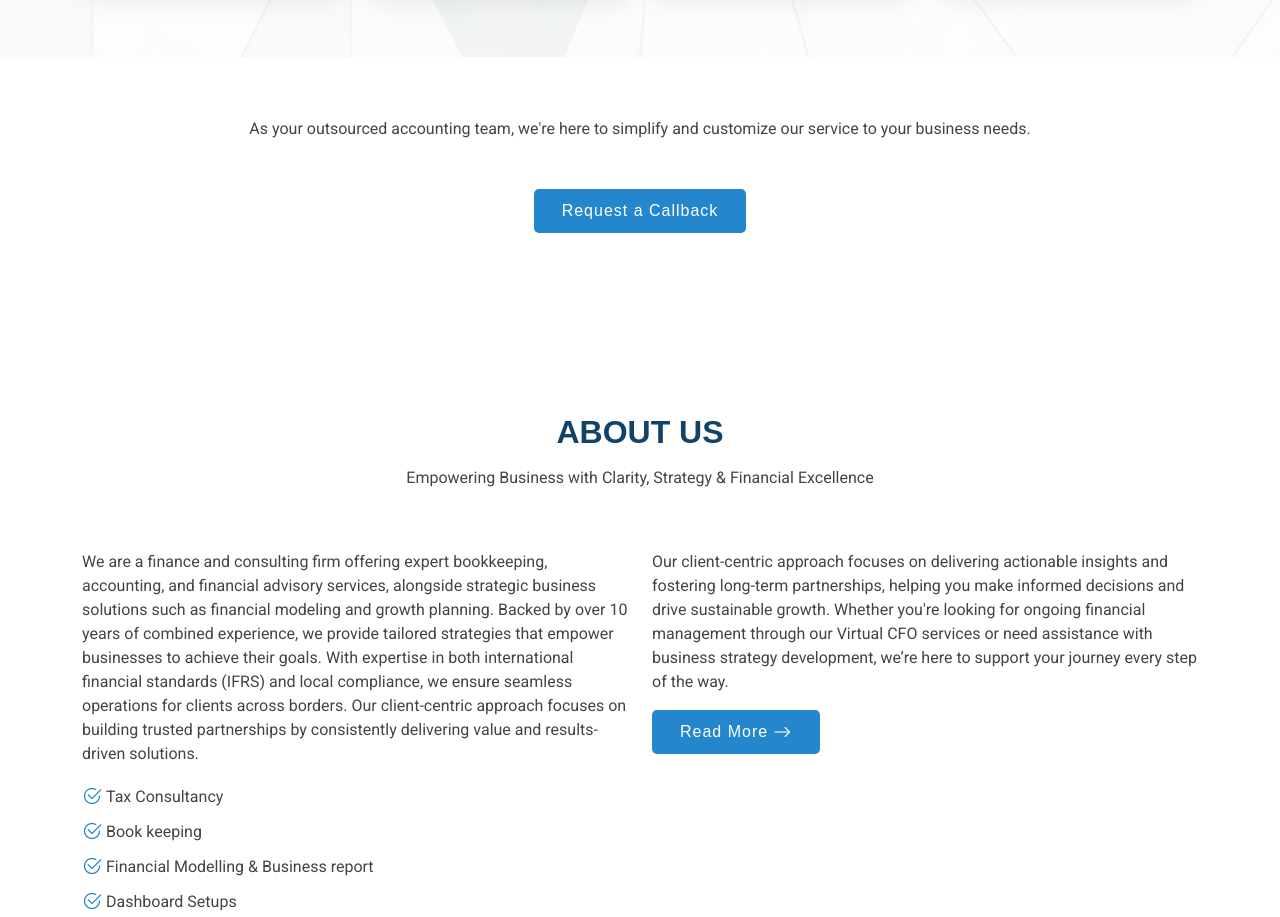
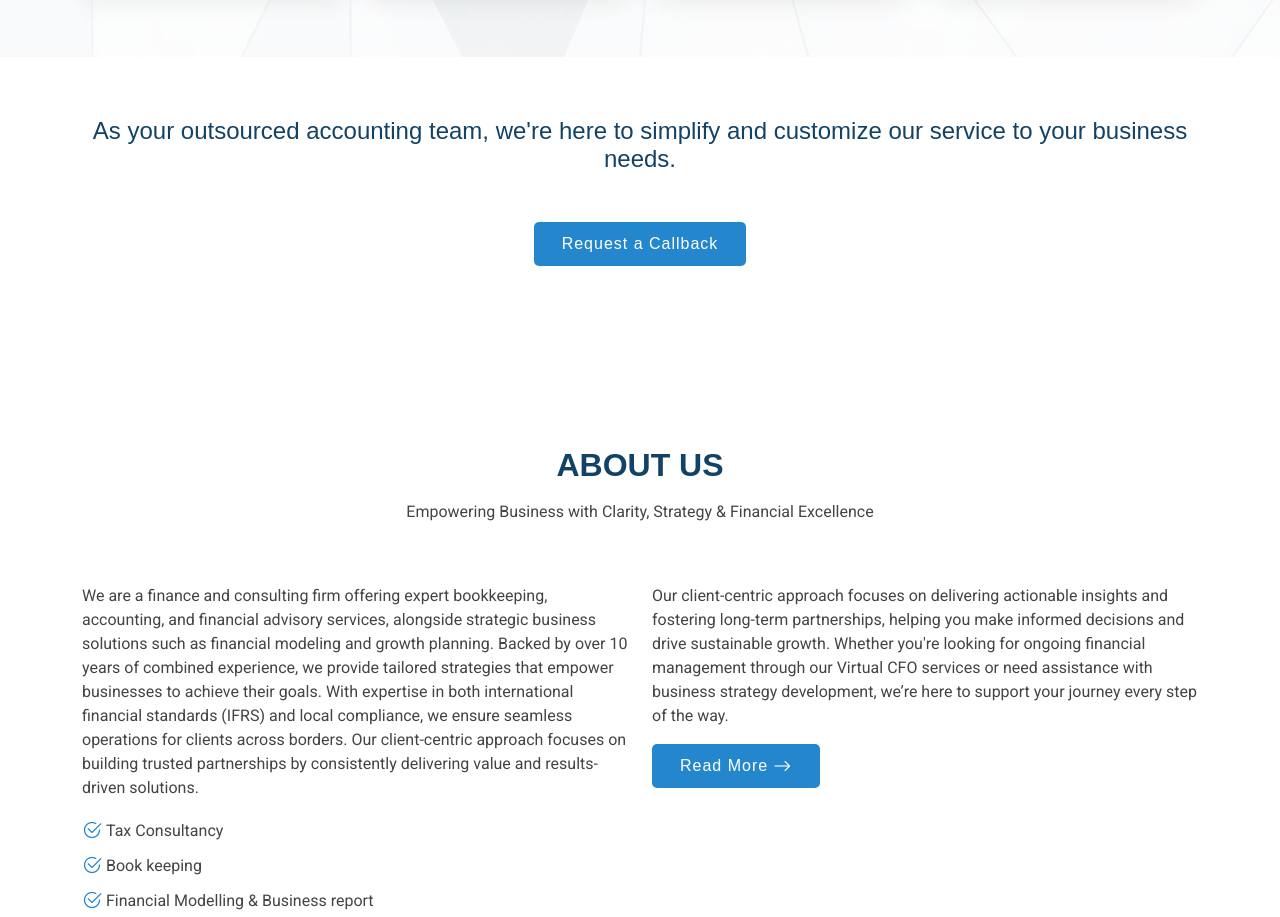
Before and after one commit to jaconsultingglobal/OfficialWebsite, a plain HTML site: page index.html in a window 1280 px wide. Shown: the part 971-1888 px from the top of the page. Drawn offline with nearby package versions, Linux system fonts and the light colour scheme.

Commit message:
font change

```diff
--- a/index.html
+++ b/index.html
@@ -169,7 +169,7 @@
       <!-- Section Title -->
       <div class="container section-title" data-aos="fade-up">
 
-        <p>As your outsourced accounting team, we're here to simplify and customize our service to your business needs.</p>
+        <h4>As your outsourced accounting team, we're here to simplify and customize our service to your business needs.</h4>
         <div class="mt-5" data-aos="fade-up" data-aos-delay="200">
 
           <a href="#contact-form" class="read-more"><span>Request a Callback</span></a>
```
